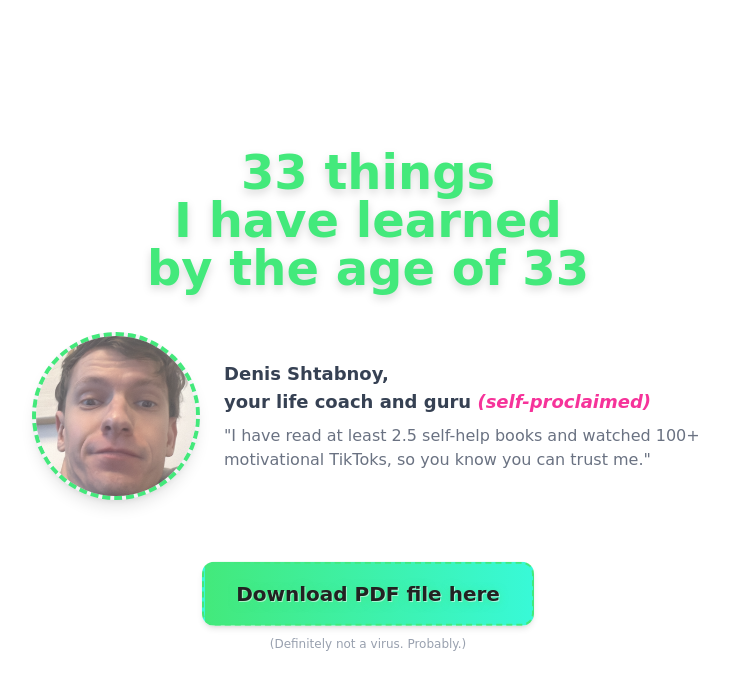
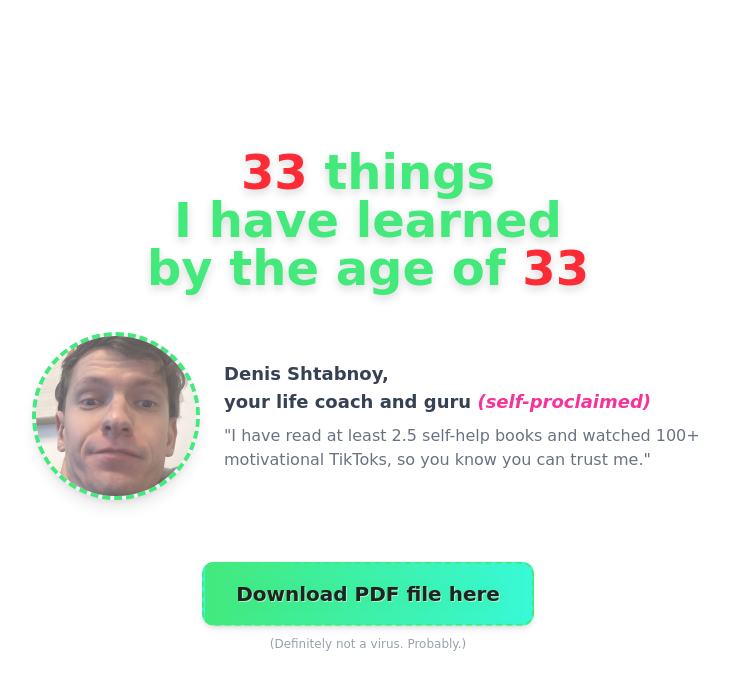
Before and after one commit to shtabnoy/shtabnoy, a Next.js app: page / in a window 1280 px wide. Shown: the top 690 px of the page, without its empty margins (272-1001 px from the left). Built offline with nearby package versions, Linux system fonts and the light colour scheme.

Commit message:
make 33 red

```diff
--- a/app/page.tsx
+++ b/app/page.tsx
@@ -28,10 +28,10 @@ export default function Home() {
                 className="text-4xl sm:text-5xl font-extrabold text-center text-[#43e97b] drop-shadow-lg mb-2"
                 style={{ fontFamily: "Comic Sans MS, Comic Sans, cursive" }}
             >
-                33 things
+                <span className="text-red-500">33</span> things
                 <br />I have learned
                 <br />
-                by the age of 33
+                by the age of <span className="text-red-500">33</span>
             </h1>
             <div className="flex flex-col sm:flex-row items-center gap-6 w-full max-w-2xl justify-center">
                 <div className="w-42 h-42 flex-shrink-0 border-4 border-dashed border-[#43e97b] rounded-full shadow-lg bg-gray-100">
```
